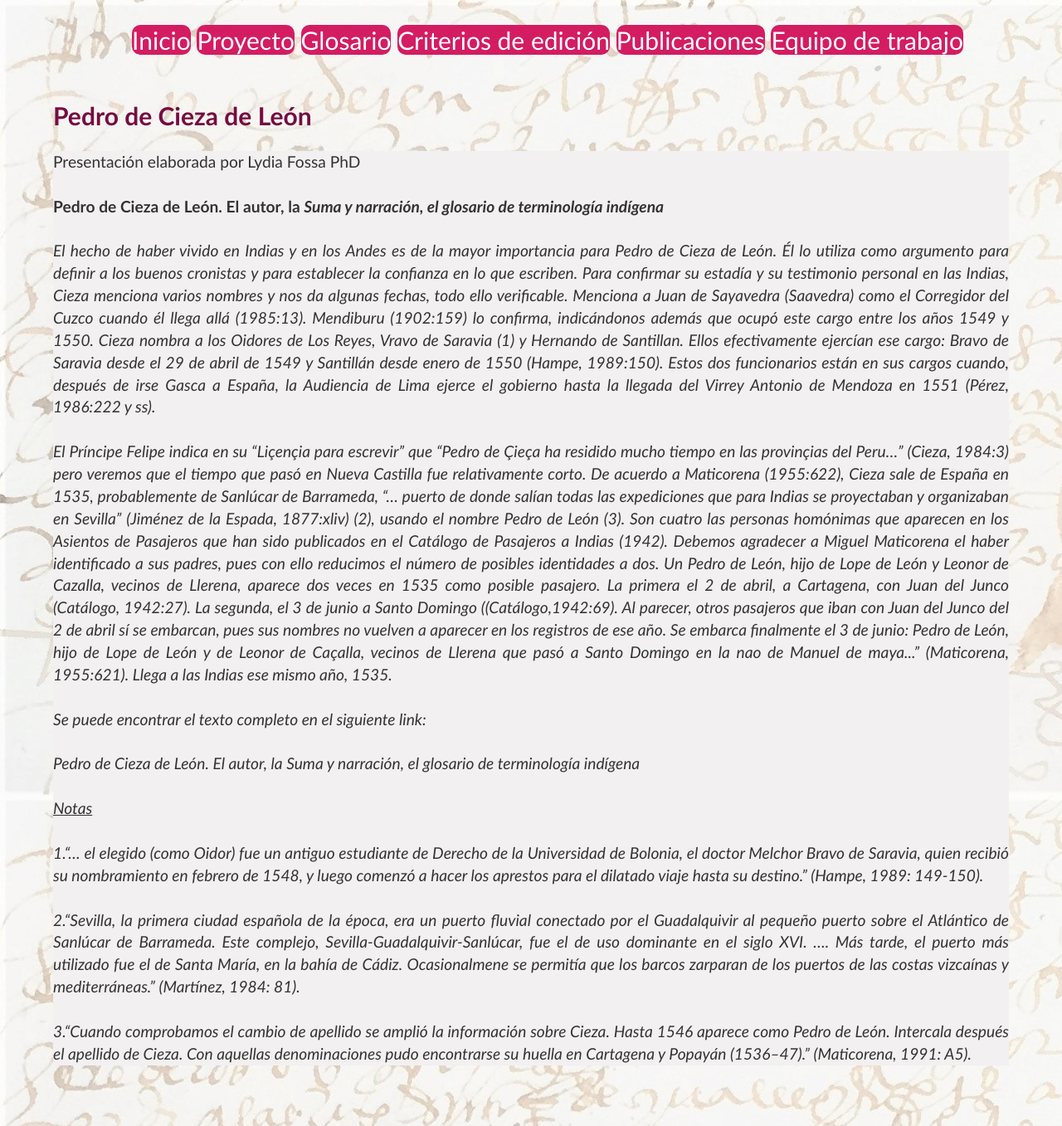
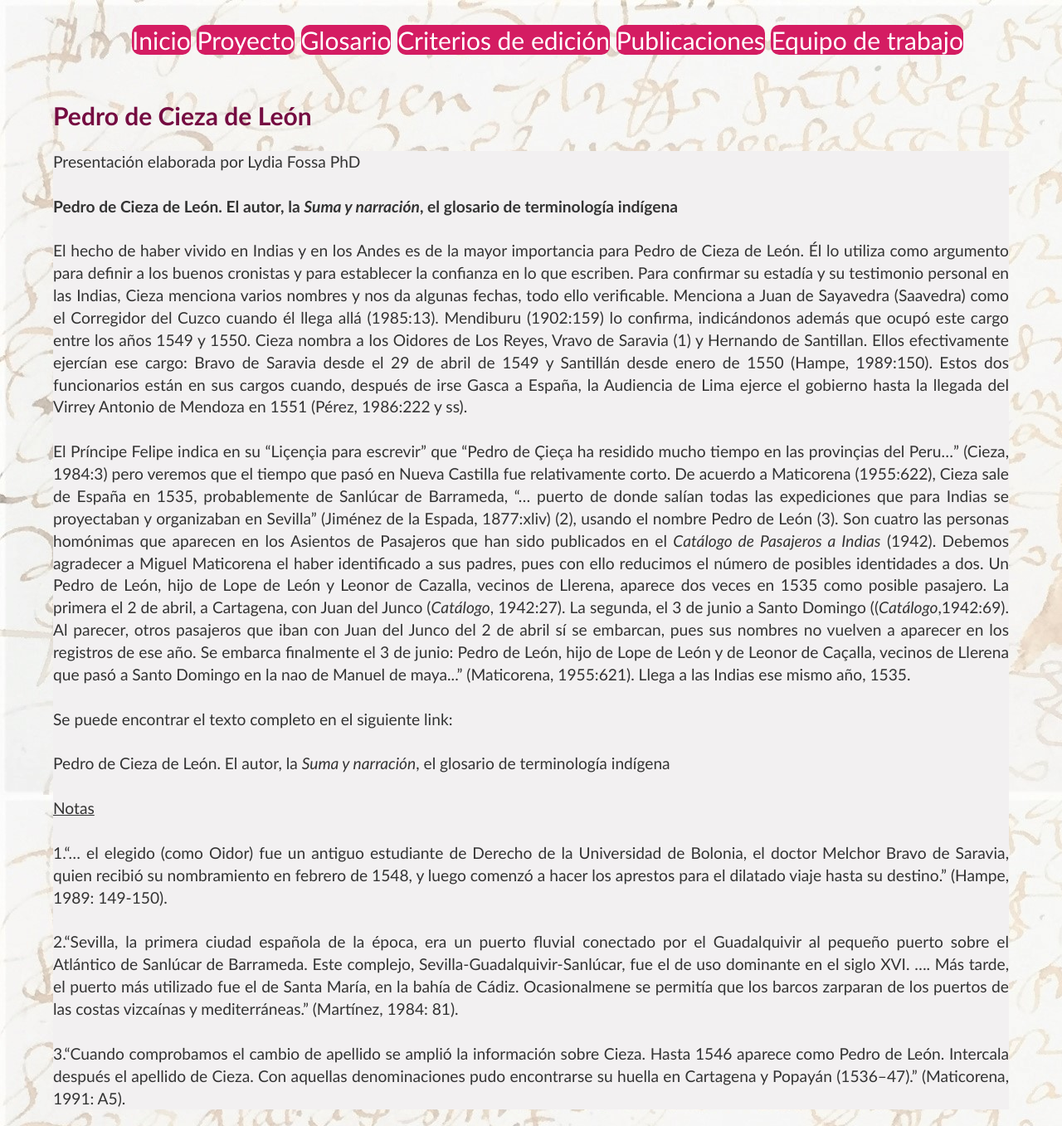
Before and after one commit to glosascroniquenses/glosascroniquenses.github.io, a Jekyll site: the page built from intro/cronista05.html, in a window 1280 px wide. Shown: the whole page at 83% size. Built offline with Jekyll 4.4.1, drawn with Linux system fonts in a browser that asks for light colours.

Commit message:
Update cronista05.html

```diff
--- a/intro/cronista05.html
+++ b/intro/cronista05.html
@@ -6,7 +6,7 @@
 Presentación elaborada por Lydia Fossa PhD
 <br><br>
 
-<strong>Pedro de Cieza de León. El autor, la <i>Suma y narración<i>, el glosario de terminología indígena</strong>
+<strong>Pedro de Cieza de León. El autor, la <i>Suma y narración</i>, el glosario de terminología indígena</strong>
 <br><br>
 El hecho de haber vivido en Indias y en los Andes es de la mayor importancia para Pedro de Cieza de León.  Él lo utiliza como argumento para definir a los buenos cronistas y para establecer la confianza en lo que escriben.  Para confirmar su estadía y su testimonio personal en las Indias, Cieza menciona varios nombres y nos da algunas fechas, todo ello verificable.  Menciona a Juan de Sayavedra (Saavedra) como el Corregidor del Cuzco cuando él llega allá (1985:13).  Mendiburu (1902:159) lo confirma, indicándonos además que ocupó este cargo entre los años 1549 y 1550.  Cieza nombra a los Oidores de Los Reyes, Vravo de Saravia (1) y Hernando de Santillan.  Ellos efectivamente ejercían ese cargo:  Bravo de Saravia desde el 29 de abril de 1549 y Santillán desde enero de 1550 (Hampe, 1989:150).  Estos dos funcionarios están en sus cargos cuando, después de irse Gasca a España, la Audiencia de Lima ejerce el gobierno hasta la llegada del Virrey Antonio de Mendoza en 1551 (Pérez, 1986:222 y ss).
 <br><br>
@@ -16,7 +16,8 @@
 
 Se puede encontrar el texto completo en el siguiente link:
 <br><br>
-<a target="_blank" href=”https://www.academia.edu/38180586/Pedro_de_Cieza_de_Le%C3%B3n._El_autor_la_Suma_y_narraci%C3%B3n_el_glosario_de_terminolog%C3%ADa_ind%C3%ADgena.doc” style="color:#333;"> Pedro de Cieza de León. El autor, la <i>Suma y narración<i>, el glosario de terminología indígena
+<a target="_blank" href=”https://www.academia.edu/38180586/Pedro_de_Cieza_de_Le%C3%B3n._El_autor_la_Suma_y_narraci%C3%B3n_el_glosario_de_terminolog%C3%ADa_ind%C3%ADgena.doc” style="color:#333;">
+Pedro de Cieza de León. El autor, la <i>Suma y narración</i>, el glosario de terminología indígena
 <br><br>
 
 <u>Notas</u>
```
